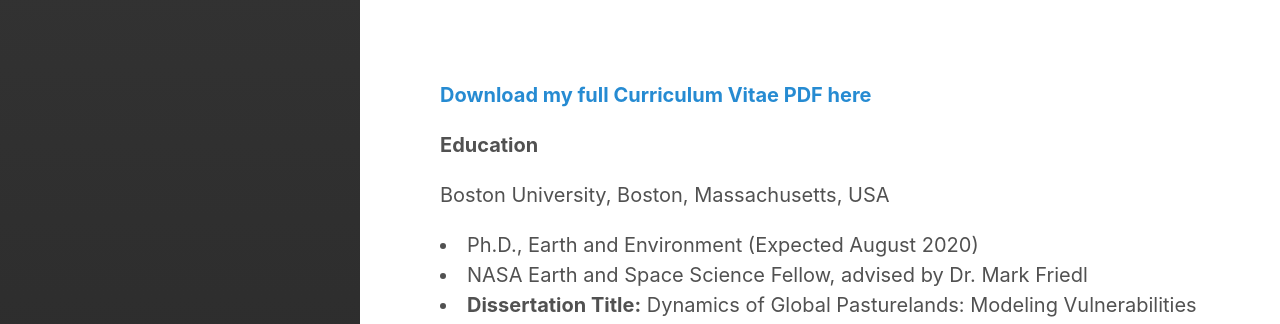
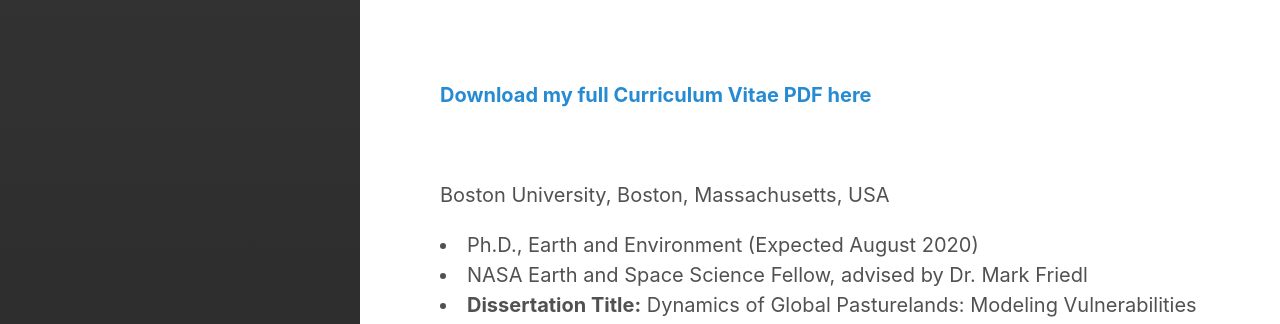
Before and after one commit to rkstan/rkstan.github.io, a Jekyll site: the page built from CurriculumVitae.md, in a window 1280 px wide. Shown: the top 324 px of the page. Built offline with Jekyll 4.4.1, drawn with Linux system fonts in a browser that asks for light colours; nearby versions of some CDN libraries.

Commit message:
Update CurriculumVitae.md

```diff
--- a/CurriculumVitae.md
+++ b/CurriculumVitae.md
@@ -7,7 +7,7 @@
 
 <a href="../images/Stanimirova_CV.pdf"><b>Download my full Curriculum Vitae PDF here</b></a> <br>
 
-<b> Education </b><br>
+<title> Education </title><br>
 
 <p>Boston University, Boston, Massachusetts, USA
 <li>Ph.D., Earth and Environment (Expected August 2020)</li>
```
